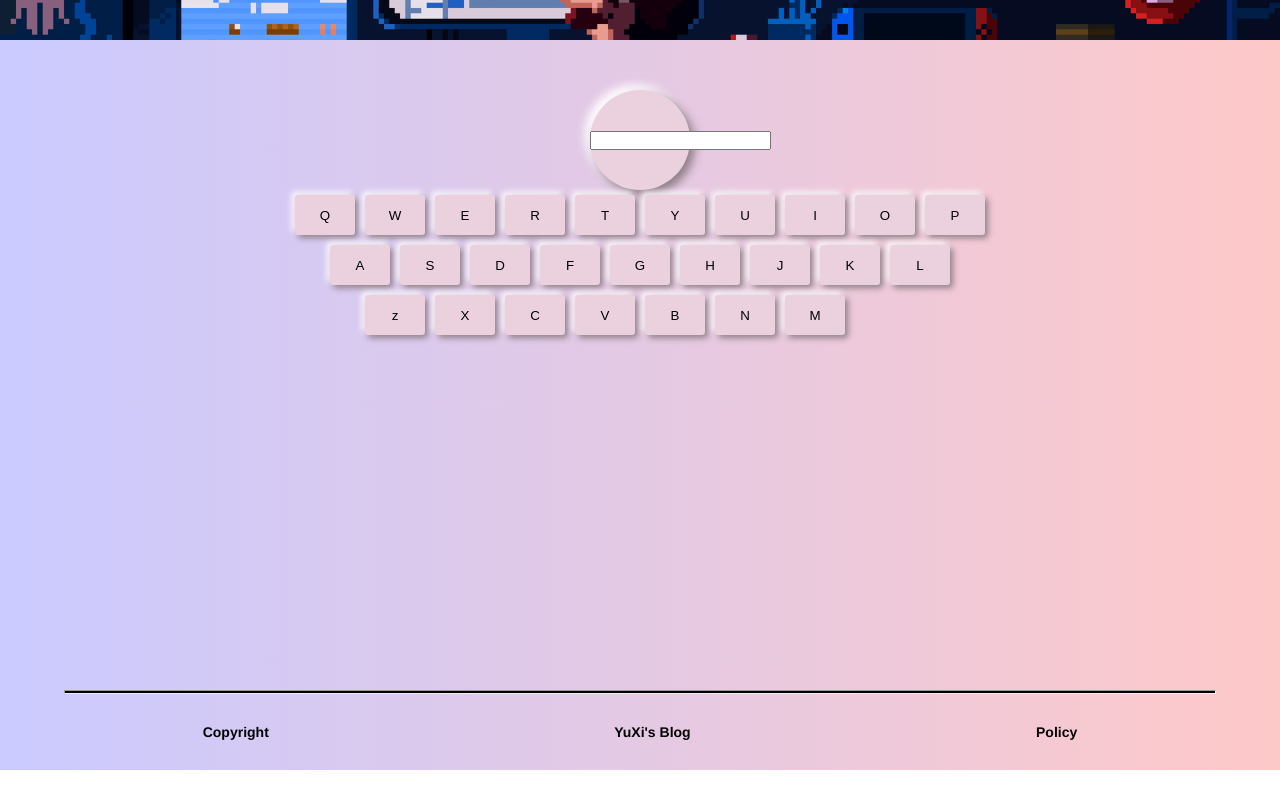
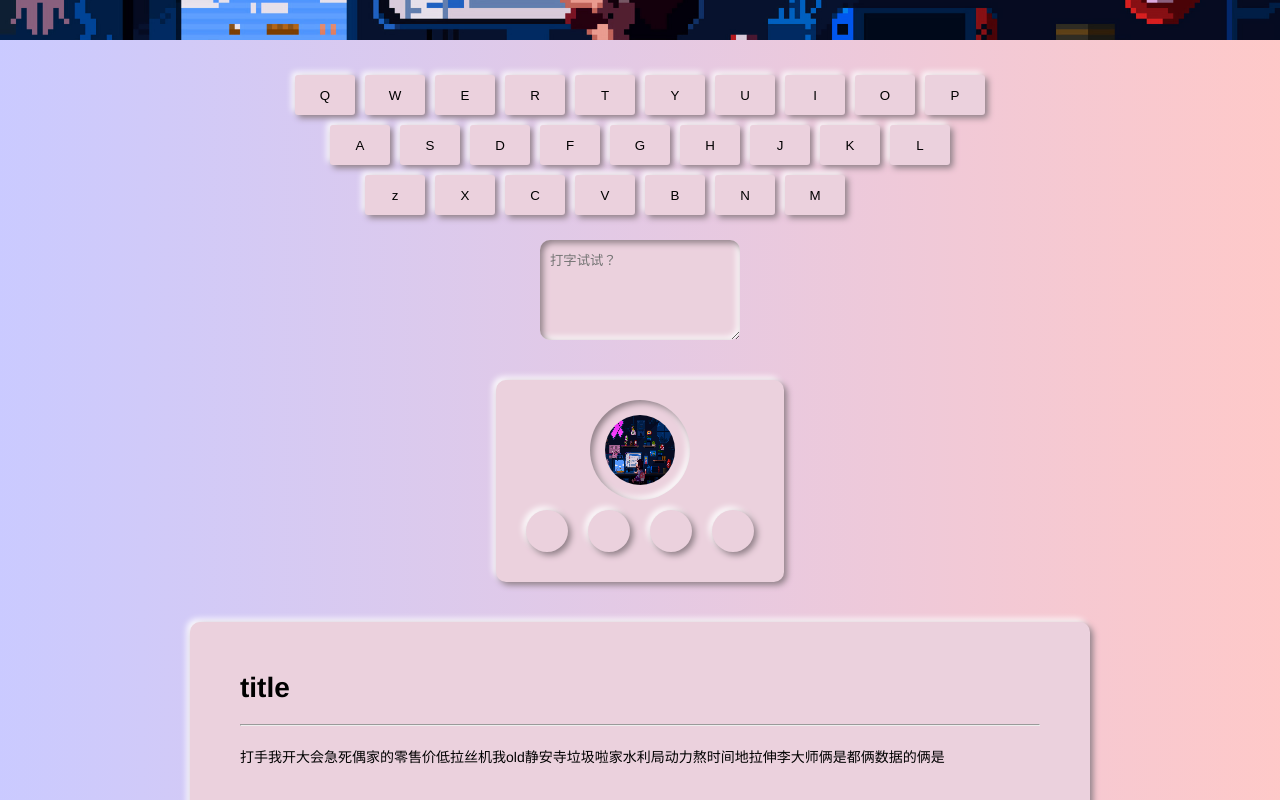
Before and after one commit to JScoder-29/My-Blog, a Vue app: page /about in a window 1280 px wide. Shown: the part 360-1160 px from the top of the page. Before the commit the page ends 1130 px from the top, so only its background shows below. Built offline with nearby package versions, Linux system fonts and the light colour scheme; a web font is replaced by a local one; what mavon-editor would draw is missing.

Commit message:
about me

```diff
--- a/src/components/about/about.vue
+++ b/src/components/about/about.vue
@@ -1,12 +1,7 @@
 <template>
-  <div class="about" @mouseup.self="change2">
-    <div class="in" :class="{'out':nita}"
-    @mousedown="change"
-    @mouseup.self="change3"
-    >
-    <input type="text"  @keydown="keydow" @keyup="keyup">
-    </div>
-    <div class="row" ref="ss">
+  <div class="about">
+    <div class="keyboard">
+      <div class="row" ref="row1">
         <button class="nibtn" ref="Q">Q</button>
         <button class="nibtn">W</button>
         <button class="nibtn">E</button>
@@ -18,7 +13,7 @@
         <button class="nibtn">O</button>
         <button class="nibtn">P</button>
       </div>
-    <div class="row">
+      <div class="row" ref="row2">
         <button class="nibtn">A</button>
         <button class="nibtn">S</button>
         <button class="nibtn">D</button>
@@ -29,7 +24,7 @@
         <button class="nibtn">K</button>
         <button class="nibtn">L</button>
       </div>
-    <div class="row row3">
+      <div class="row row3" ref="row3">
         <button class="nibtn">z</button>
         <button class="nibtn">X</button>
         <button class="nibtn">C</button>
@@ -39,6 +34,29 @@
         <button class="nibtn">M</button>
       </div>
     </div>
+    <div class="CV column">
+      <textarea class="nibtn-inset" :placeholder = msg  @keydown="keydown" @keyup="keyup"  ref ='text'>
+      </textarea>
+      <div class="personal cv">
+          <div class="row">
+            <img class="nibtn-inset" src="../../assets/imgs/home_bg.png" alt="">
+          </div>
+          <div class="row">
+            <div class="nibtn icon "><i class="iconfont">&#xe60f;</i></div>
+            <div class="nibtn icon"><i class="iconfont">&#xe60f;</i></div>
+            <div class="nibtn icon"><i class="iconfont">&#xe60f;</i></div>
+            <div class="nibtn icon"><i class="iconfont">&#xe60f;</i></div>
+          </div>
+      </div>
+      <div class="info cv">
+        <div>
+          <h1>{{title}}</h1>
+          <hr>
+          <p>打手我开大会急死偶家的零售价低拉丝机我old静安寺垃圾啦家水利局动力熬时间地拉伸李大师俩是都俩数据的俩是</p>
+        </div>
+      </div>
+    </div>
+  </div>
 </template>
 
 <script>
@@ -46,43 +64,100 @@ export default {
   name: 'about',
   data(){
     return{
-      nita: false,
-      is:false
+      msg:'打字试试？',
+      title:'title'
     }
   },
   methods: {
-    change(){
-      this.is = true
-      this.nita = !this.nita
-    },
-    change2(){
-      if(this.is){
-        this.nita = !this.nita
+    keydown(event){
+      console.log(this.$refs.text.value);
+      for(let i = 0; i < 10; i++){
+        if(event.keyCode == this.$refs.row1.children[i].innerText.charCodeAt()){
+          this.$refs.row1.children[i].classList.add('nibtn-inset');
+          return
         }
-      this.is = false
-    },
-    change3(){
-      this.is = false
-    },
-    keydow(event){
-      for(let i = 0; i < 10; i++){
-        if(event.keyCode == this.$refs.ss.children[i].innerText.charCodeAt()){
-          this.$refs.ss.children[i].classList.add('nibtn-inset');
+      }
+      for(let i = 0; i < 9; i++){
+        if(event.keyCode == this.$refs.row2.children[i].innerText.charCodeAt()){
+          this.$refs.row2.children[i].classList.add('nibtn-inset');
+          return
+        }
+      }
+      for(let i = 0; i < 7; i++){
+        if(event.keyCode == this.$refs.row3.children[i].innerText.charCodeAt()){
+          this.$refs.row3.children[i].classList.add('nibtn-inset');
+          return
         }
       }
     },
     keyup(event){
       for(let i = 0; i < 10; i++){
-        if(event.keyCode == this.$refs.ss.children[i].innerText.charCodeAt()){
-          this.$refs.ss.children[i].classList.remove('nibtn-inset');
+        if(event.keyCode == this.$refs.row1.children[i].innerText.charCodeAt()){
+          this.$refs.row1.children[i].classList.remove('nibtn-inset');
+          return
         }
       }
+      for(let i = 0; i < 9; i++){
+        if(event.keyCode == this.$refs.row2.children[i].innerText.charCodeAt()){
+          this.$refs.row2.children[i].classList.remove('nibtn-inset');
+          return
         }
+      }
+      for(let i = 0; i < 7; i++){
+        if(event.keyCode == this.$refs.row3.children[i].innerText.charCodeAt()){
+          this.$refs.row3.children[i].classList.remove('nibtn-inset');
+          return
+        }
+      }
+    },
   }
 }
 </script>
 
 <style lang="less" scoped>
+.keyboard {
+  margin-top: 30px;
+}
+textarea {
+  border: none;
+  background-color: var(--nibgc);
+  height: 100px;
+  width: 200px;
+  border-radius: 10px;
+  margin: 20px;
+  padding: 10px;
+}
+hr {
+  margin: 20px 0;
+}
+.info {
+  width: 900px;
+  height: 400px;
+  border-radius: 10px;
+  margin: 20px;
+  padding: 50px;
+}
+img {
+  height: 100px;
+  width: 100px;
+  border-radius: 50%;
+  padding: 15px;
+}
+.personal {
+  width: max-content;
+  padding: 20px;
+  margin: 20px;
+  border-radius: 10px;
+}
+.icon {
+  height: 42px;
+  width: 42px;
+  margin: 10px;
+  border-radius: 50%;
+  display: flex;
+  justify-content: center;
+  align-items: center;
+}
 button {
   height: 40px;
   width: 60px;
@@ -91,8 +166,7 @@ button {
   border: none;
   user-select: none;
 }
-.nibtn {
-  flex-shrink: 0;
+.nibtn,.cv {
   background-color: var(--nibgc);
   box-shadow: 3px 3px 6px var(--nishadowdark),
              -3px -3px 6px var(--nishadowlight);
@@ -110,30 +184,13 @@ button {
   display: flex;
   justify-content: center;
 }
+.column {
+  align-items: center;
+  display: flex;
+  justify-content: center;
+  flex-direction: column;
+}
 .row3 {
 padding-right: 70px;
 }
-.about {
-  height: 500px;
-  overflow: hidden;
-}
-.in {
-  width: 100px;
-  height: 100px;
-  margin: 0 auto;
-  margin-top: 50px;
-  border-radius: 50%;
-  background: var(--nibgc);
-  box-shadow:  5px 5px 10px var(--nishadowdark),
-             -5px -5px 10px var(--nishadowlight);
-  transition: all 1s;
-   user-select:none;
-   text-align: center;
-   line-height: 100px;
-}
-.out {
-background: var(--nibgc);
-box-shadow: inset 5px 5px 10px var(--nishadowdark),
-            inset -5px -5px 10px var(--nishadowlight);
-}
 </style>
```
Lines whose indentation alone changed are shown as unchanged.
